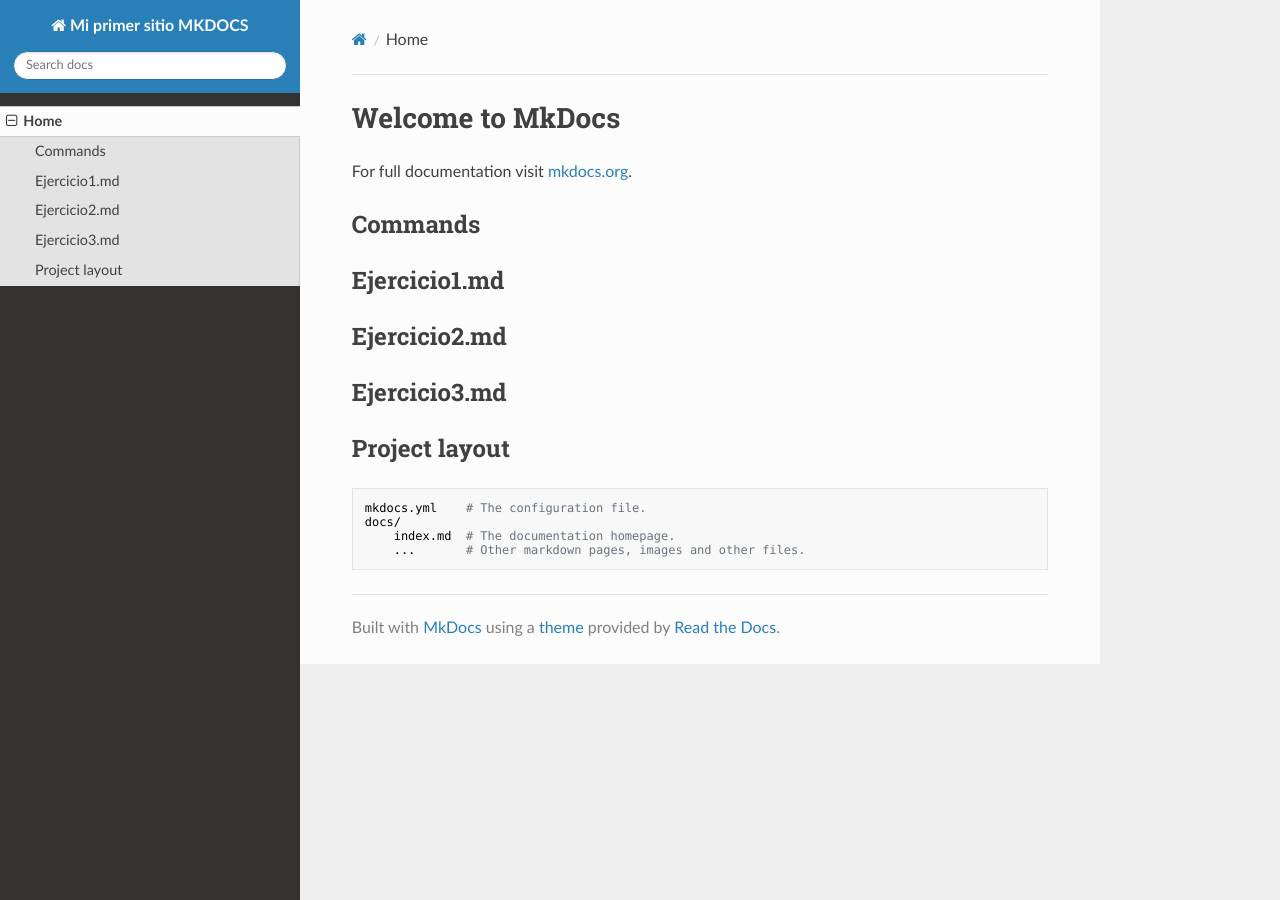
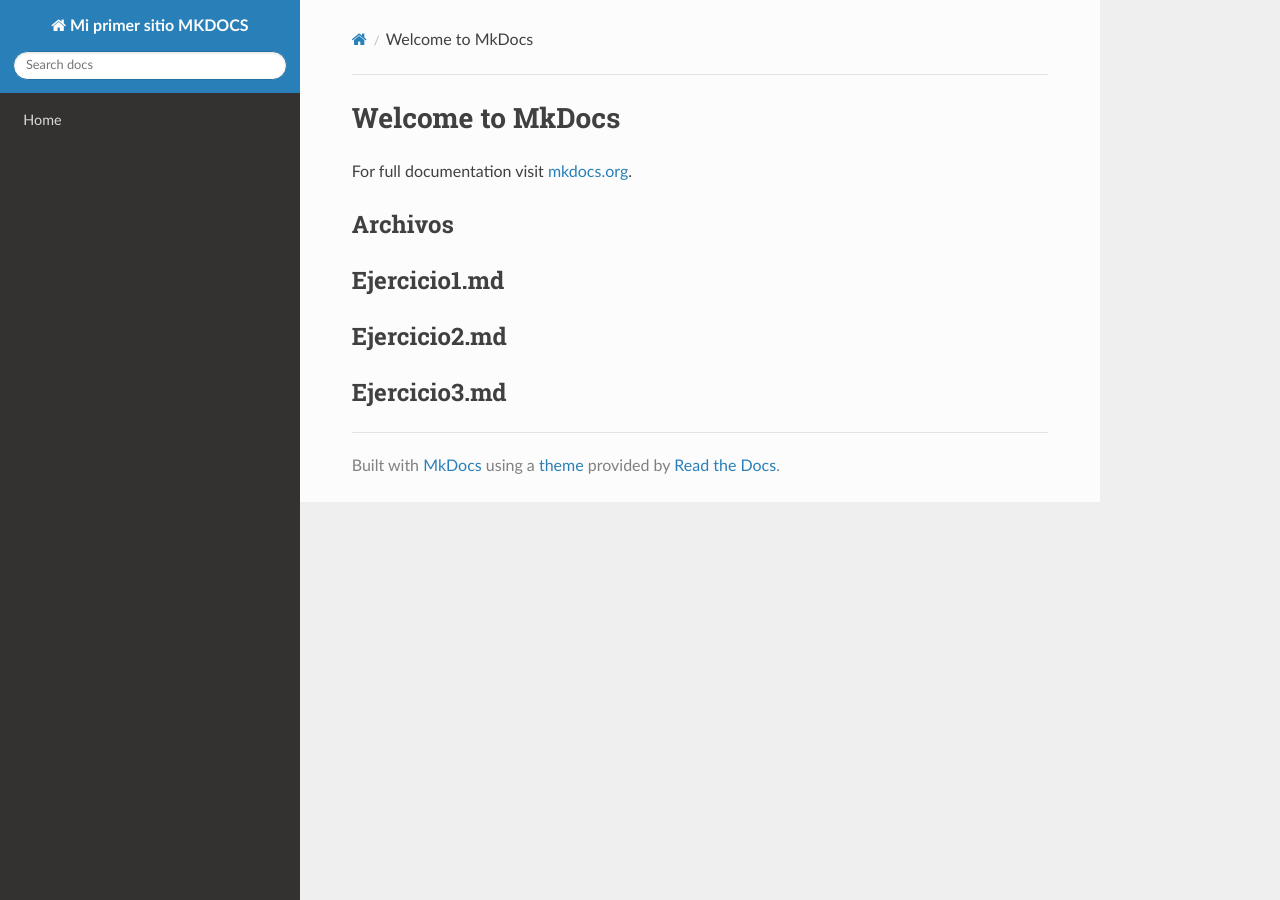
Before and after one commit to SRuizGonzalez/mydoc, an MkDocs documentation site: the page built from docs/index.md, in a window 1280 px wide. Built offline with MkDocs 1.6.1, drawn with Linux system fonts in a browser that asks for light colours; nearby versions of some CDN libraries.

Commit message:
ejers.md

```diff
--- a/docs/index.md
+++ b/docs/index.md
@@ -2,7 +2,7 @@
 
 For full documentation visit [mkdocs.org](https://www.mkdocs.org).
 
-## Commands
+## Archivos
 
 Ejercicio1.md
 ---
@@ -10,10 +10,3 @@
 ---
 Ejercicio3.md
 ---
-
-## Project layout
-
-    mkdocs.yml    # The configuration file.
-    docs/
-        index.md  # The documentation homepage.
-        ...       # Other markdown pages, images and other files.
--- a/mkdocs.yml
+++ b/mkdocs.yml
@@ -4,5 +4,5 @@
 
 
 nav:
-- Home: index.md
+- Home: index.md Ejercicio1.md Ejercicio2.md Ejercicio3.md
 theme: readthedocs
```
